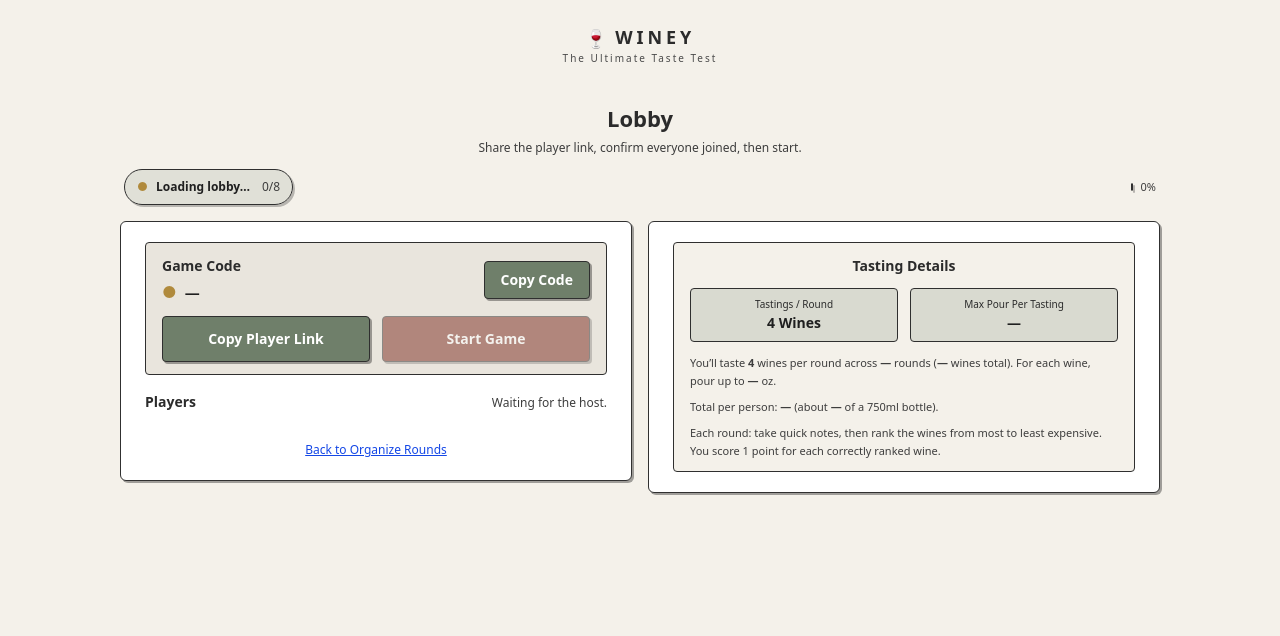
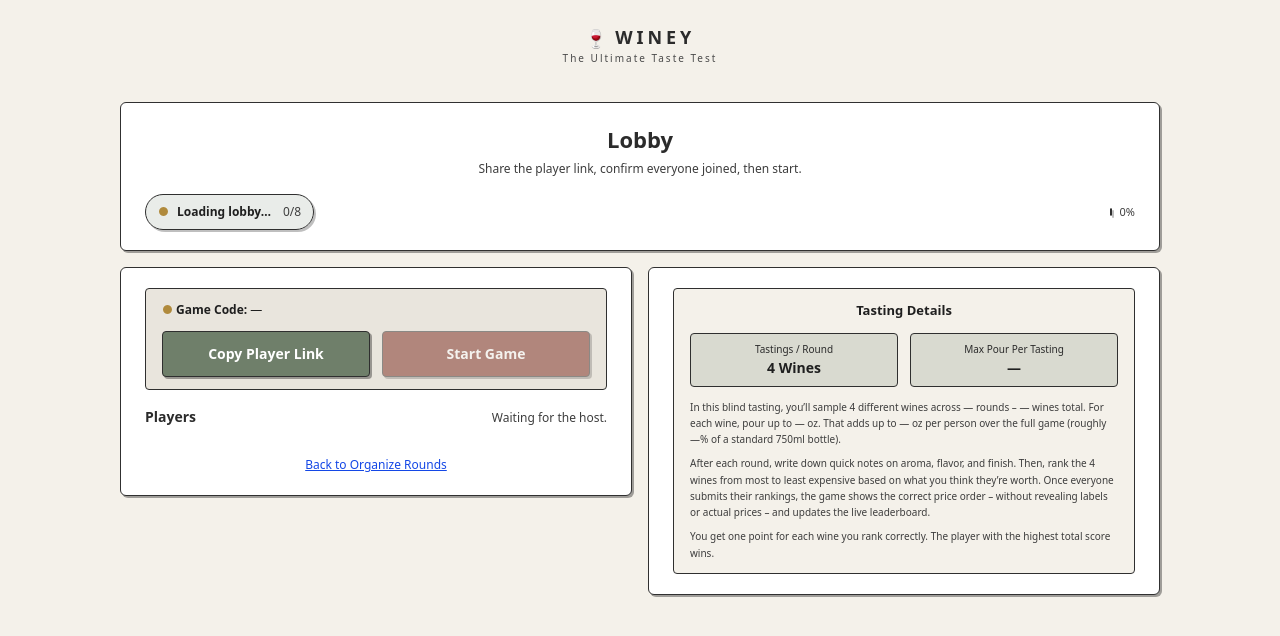
Before and after one commit to maximkali/Winey-Windsurf, a Next.js app: page /host/lobby in a window 1280 px wide. Shown: the top 636 px of the page. Built offline with nearby package versions, Linux system fonts and the light colour scheme.

Commit message:
Host lobby cleanup + admin proceed supersedes Done

```diff
--- a/src/app/host/lobby/page.tsx
+++ b/src/app/host/lobby/page.tsx
@@ -38,7 +38,6 @@ export default function HostLobbyPage() {
   const [confirmStartOpen, setConfirmStartOpen] = useState(false);
   const [copied, setCopied] = useState(false);
   const [copiedAdmin, setCopiedAdmin] = useState(false);
-  const [copiedCode, setCopiedCode] = useState(false);
 
   const tastingConfig = useMemo(() => {
     const standard750mlBottleOz = 25.36;
@@ -147,11 +146,6 @@ export default function HostLobbyPage() {
     window.setTimeout(() => setCopiedAdmin(false), 1200);
   }
 
-  function showCopiedCode() {
-    setCopiedCode(true);
-    window.setTimeout(() => setCopiedCode(false), 1200);
-  }
-
   const { gameCode, uid } = useUrlBackedIdentity();
 
   const qs = useMemo(() => {
@@ -241,11 +235,13 @@ export default function HostLobbyPage() {
     <WineyShell maxWidthClassName="max-w-[1040px]">
       <main className="pt-6 pb-28 lg:pb-0">
         <div className="mx-auto w-full space-y-4">
-          <div className="px-1">
-            <WineyTitle className="text-center">Lobby</WineyTitle>
-            <WineySubtitle className="mt-1 text-center">Share the player link, confirm everyone joined, then start.</WineySubtitle>
+          <WineyCard className="px-6 py-5">
+            <div className="text-center">
+              <WineyTitle>Lobby</WineyTitle>
+              <WineySubtitle className="mt-1">Share the player link, confirm everyone joined, then start.</WineySubtitle>
+            </div>
 
-            <div className="mt-3 flex flex-col items-stretch justify-between gap-2 sm:flex-row sm:items-center">
+            <div className="mt-4 flex flex-col items-stretch justify-between gap-2 sm:flex-row sm:items-center">
               <div
                 className={[
                   'flex items-center justify-between gap-3 rounded-[999px] border border-[#2f2f2f] px-3 py-2 text-[12px] shadow-[2px_2px_0_rgba(0,0,0,0.25)]',
@@ -268,7 +264,7 @@ export default function HostLobbyPage() {
                 <span className="text-[11px] text-[#3d3d3d] tabular-nums">{progressPct}%</span>
               </div>
             </div>
-          </div>
+          </WineyCard>
 
           <div className="grid grid-cols-1 gap-4 lg:grid-cols-2 lg:items-start">
             <WineyCard className="px-6 py-5">
@@ -276,27 +272,11 @@ export default function HostLobbyPage() {
                 <section className="rounded-[4px] border border-[#2f2f2f] bg-[#e9e5dd] px-4 py-3">
                   <div className="flex flex-col items-stretch justify-between gap-3 sm:flex-row sm:items-center">
                     <div className="text-center sm:text-left">
-                      <WineySectionHeading>Game Code</WineySectionHeading>
-                      <div className="mt-1 flex flex-wrap items-center justify-center gap-x-2 gap-y-1 sm:justify-start">
-                        <span className="text-[#b08a3c] font-semibold">●</span>
-                        <span className="font-semibold tracking-[0.18em] text-[15px]">{state?.gameCode ?? gameCode ?? '—'}</span>
-                      </div>
+                      <p className="text-[12px]">
+                        <span className="text-[#b08a3c] font-semibold">●</span>{' '}
+                        <span className="font-semibold">Game Code:</span> {state?.gameCode ?? gameCode ?? '—'}
+                      </p>
                     </div>
-                    <Button
-                      variant="outline"
-                      className="w-full sm:w-auto"
-                      onClick={() => {
-                        const code = state?.gameCode ?? gameCode;
-                        if (!code) return;
-                        setError(null);
-                        navigator.clipboard
-                          ?.writeText(code.trim().toUpperCase())
-                          .then(() => showCopiedCode())
-                          .catch(() => setError('Failed to copy code'));
-                      }}
-                    >
-                      {copiedCode ? 'Copied!' : 'Copy Code'}
-                    </Button>
                   </div>
 
                   <div className="mt-3 grid grid-cols-1 gap-2 sm:grid-cols-2 sm:gap-3">
@@ -346,7 +326,9 @@ export default function HostLobbyPage() {
                           {copiedAdmin ? 'Copied!' : 'Copy Admin Return Link'}
                         </Button>
                         <p className="text-[11px] leading-snug text-[#3d3d3d]">
-                          Save this somewhere safe so you can resume hosting later. Treat it like a password.
+                          Save this somewhere safe so you can resume hosting later (even if you close this tab).
+                          This private link contains your host key and gives access to your saved setup + wine list.
+                          Anyone with it can act as the host—treat it like a password.
                         </p>
                       </div>
                     </details>
@@ -403,52 +385,9 @@ export default function HostLobbyPage() {
             </WineyCard>
 
             <WineyCard className="px-6 py-5">
-              {/* Mobile: collapsible */}
-              <details className="lg:hidden rounded-[4px] border border-[#2f2f2f] bg-[#f4f1ea] px-4 py-3">
-                <summary className="cursor-pointer select-none text-center text-[14px] font-semibold text-[#2b2b2b]">
-                  Tasting details
-                </summary>
-                <div className="mt-3">
-                  <div className="grid grid-cols-1 gap-3 sm:grid-cols-2">
-                    <div className="rounded-[4px] border border-[#2f2f2f] bg-[#6f7f6a]/20 px-3 py-2 text-center">
-                      <p className="text-[10px] text-[#2b2b2b]">Tastings / Round</p>
-                      <p className="text-[14px] font-semibold">{tastingConfig.bottlesPerRound} Wines</p>
-                    </div>
-                    <div className="rounded-[4px] border border-[#2f2f2f] bg-[#6f7f6a]/20 px-3 py-2 text-center">
-                      <p className="text-[10px] text-[#2b2b2b]">Max Pour Per Tasting</p>
-                      <p className="text-[14px] font-semibold">
-                        {tastingConfig.ozPerPersonPerBottle === null ? '—' : `${tastingConfig.ozPerPersonPerBottle.toFixed(2)} Oz`}
-                      </p>
-                    </div>
-                  </div>
-
-                  <div className="mt-3 space-y-2 text-[11px] leading-relaxed text-[#3d3d3d]">
-                    <p>
-                      You’ll taste <span className="font-semibold">{tastingConfig.bottlesPerRound}</span> wines per round across{' '}
-                      <span className="font-semibold">{tastingConfig.rounds || '—'}</span> rounds (
-                      <span className="font-semibold">{tastingConfig.bottles || '—'}</span> wines total).
-                    </p>
-                    <p>
-                      Pour up to{' '}
-                      <span className="font-semibold">
-                        {tastingConfig.ozPerPersonPerBottle === null ? '—' : tastingConfig.ozPerPersonPerBottle.toFixed(2)}
-                      </span>{' '}
-                      oz per wine. Total per person:{' '}
-                      <span className="font-semibold">
-                        {tastingConfig.totalOzPerPerson === null ? '—' : `${tastingConfig.totalOzPerPerson.toFixed(2)} oz`}
-                      </span>
-                      .
-                    </p>
-                    <p>Each round: take notes, then rank wines from most to least expensive. 1 point per correctly ranked wine.</p>
-                  </div>
-                </div>
-              </details>
-
-              {/* Desktop: always visible */}
-              <section className="hidden lg:block rounded-[4px] border border-[#2f2f2f] bg-[#f4f1ea] px-4 py-3">
-                <WineySectionHeading className="text-center">Tasting Details</WineySectionHeading>
-
-                <div className="mt-3 grid grid-cols-1 gap-3 sm:grid-cols-2">
+              <div className="rounded-[4px] border border-[#2f2f2f] bg-[#f4f1ea] px-4 py-3">
+                <p className="text-center text-[13px] font-semibold">Tasting Details</p>
+                <div className="mt-3 grid grid-cols-2 gap-3">
                   <div className="rounded-[4px] border border-[#2f2f2f] bg-[#6f7f6a]/20 px-3 py-2 text-center">
                     <p className="text-[10px] text-[#2b2b2b]">Tastings / Round</p>
                     <p className="text-[14px] font-semibold">{tastingConfig.bottlesPerRound} Wines</p>
@@ -461,30 +400,24 @@ export default function HostLobbyPage() {
                   </div>
                 </div>
 
-                <div className="mt-3 space-y-2 text-[11px] leading-relaxed text-[#3d3d3d]">
+                <div className="mt-3 space-y-2 text-[10px] leading-relaxed text-[#3d3d3d]">
                   <p>
-                    You’ll taste <span className="font-semibold">{tastingConfig.bottlesPerRound}</span> wines per round across{' '}
-                    <span className="font-semibold">{tastingConfig.rounds || '—'}</span> rounds (
-                    <span className="font-semibold">{tastingConfig.bottles || '—'}</span> wines total). For each wine, pour up to{' '}
-                    <span className="font-semibold">
-                      {tastingConfig.ozPerPersonPerBottle === null ? '—' : tastingConfig.ozPerPersonPerBottle.toFixed(2)}
-                    </span>{' '}
-                    oz.
+                    In this blind tasting, you’ll sample {tastingConfig.bottlesPerRound} different wines across {tastingConfig.rounds || '—'} rounds –{' '}
+                    {tastingConfig.bottles || '—'} wines total. For each wine, pour up to{' '}
+                    {tastingConfig.ozPerPersonPerBottle === null ? '—' : tastingConfig.ozPerPersonPerBottle.toFixed(2)} oz. That adds up to{' '}
+                    {tastingConfig.totalOzPerPerson === null ? '—' : tastingConfig.totalOzPerPerson.toFixed(2)} oz per person over the full game (roughly{' '}
+                    {tastingConfig.percentOfStandardBottle === null ? '—' : tastingConfig.percentOfStandardBottle}% of a standard 750ml bottle).
                   </p>
                   <p>
-                    Total per person:{' '}
-                    <span className="font-semibold">
-                      {tastingConfig.totalOzPerPerson === null ? '—' : `${tastingConfig.totalOzPerPerson.toFixed(2)} oz`}
-                    </span>{' '}
-                    (about{' '}
-                    <span className="font-semibold">{tastingConfig.percentOfStandardBottle === null ? '—' : `${tastingConfig.percentOfStandardBottle}%`}</span>{' '}
-                    of a 750ml bottle).
+                    After each round, write down quick notes on aroma, flavor, and finish. Then, rank the {tastingConfig.bottlesPerRound} wines from most to
+                    least expensive based on what you think they’re worth. Once everyone submits their rankings, the game shows the correct price order – without
+                    revealing labels or actual prices – and updates the live leaderboard.
                   </p>
                   <p>
-                    Each round: take quick notes, then rank the wines from most to least expensive. You score 1 point for each correctly ranked wine.
+                    You get one point for each wine you rank correctly. The player with the highest total score wins.
                   </p>
                 </div>
-              </section>
+              </div>
             </WineyCard>
           </div>
         </div>
```
Also changed, not shown: src/app/game/round/[id]/page.tsx (+23 -0 lines).
